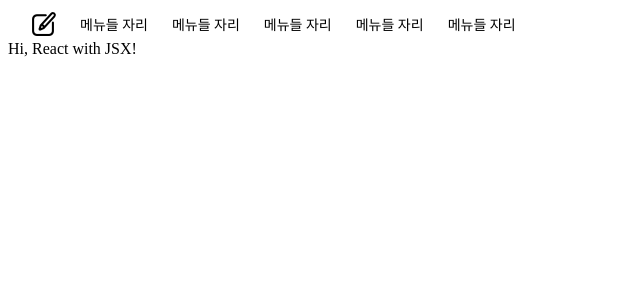
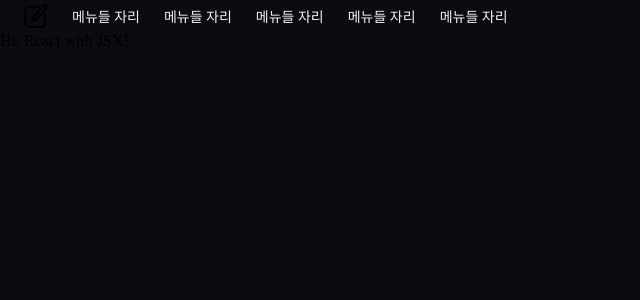
Before and after one commit to vinitus/practice-react, a React app: page / in a window 1280 px wide. Shown: the top 300 px of the page, without its empty margins (0-640 px from the left). Built offline with nearby package versions, Linux system fonts and the light colour scheme.

Commit message:
css: css 변수 선언 및 margin, 배경색 설정

```diff
--- a/src/index.css
+++ b/src/index.css
@@ -4,6 +4,10 @@ body {
   justify-content: center;
   width: 100vw;
   height: 100vh;
+  background-color: var(--main-bg);
+  --main-bg: #0a0c10;
+  --main-font: #f0f3f6;
+  margin: 0px;
 }
 
 #root {
```
